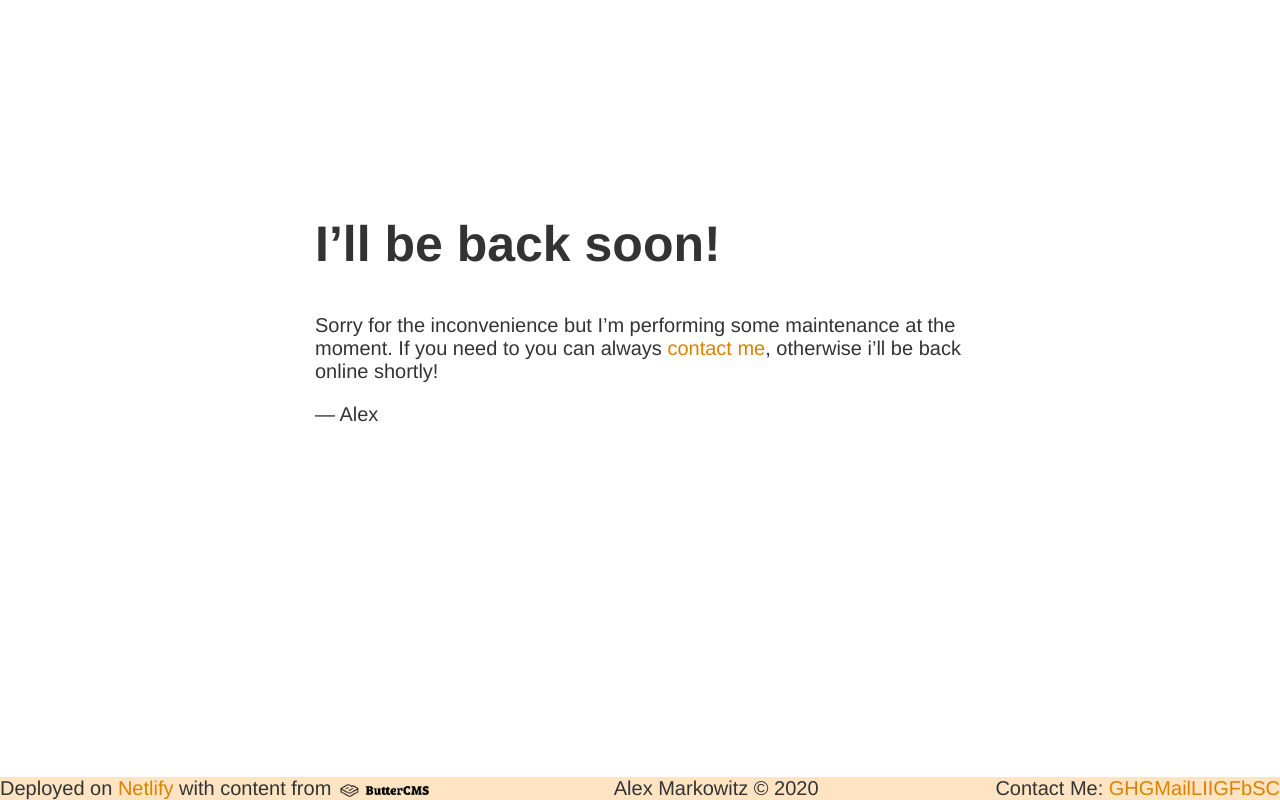
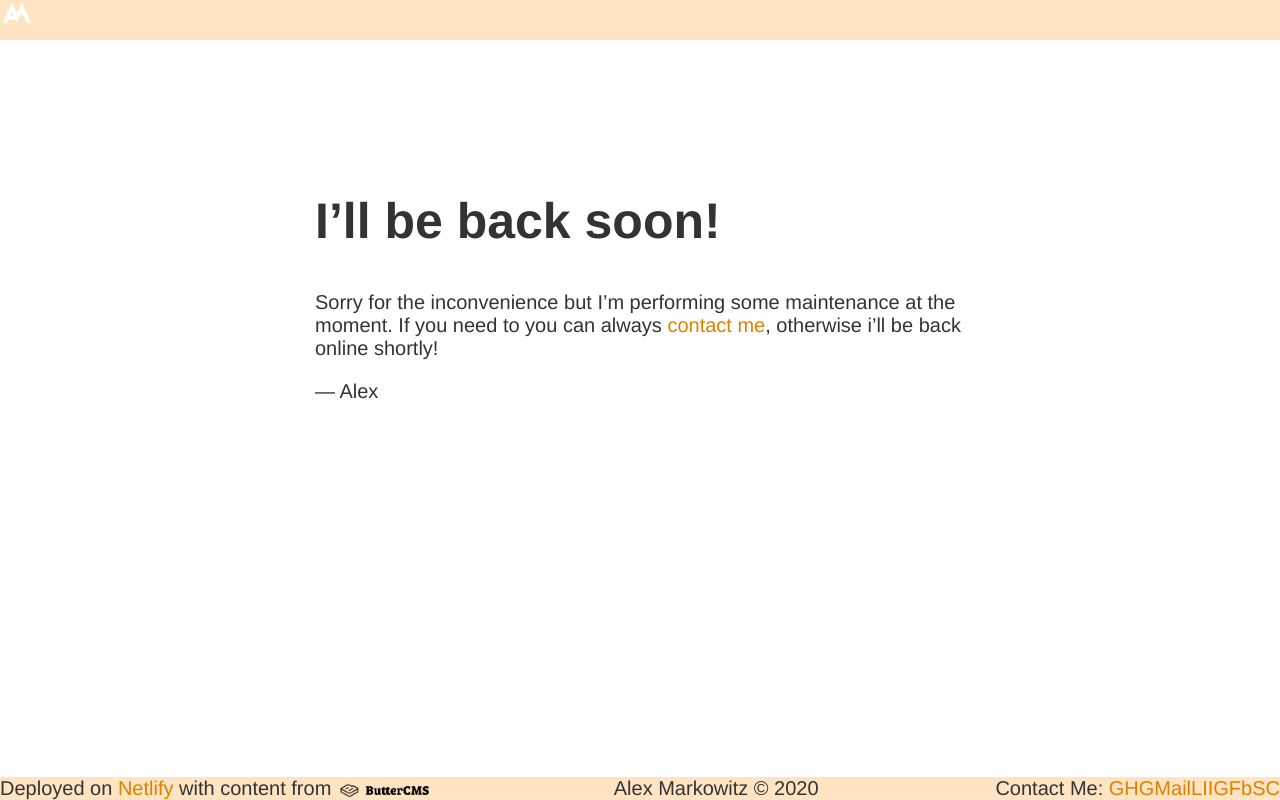
Before and after one commit to admarko/admarko.co, a React (Create React App) app: page / in a window 1280 px wide. Built offline with nearby package versions, Linux system fonts and the light colour scheme; what buttercms would draw is missing.

Commit message:
starting to add typescript and eslint

```diff
--- /dev/null
+++ b/sider.yml
@@ -0,0 +1,4 @@
+linter:
+  eslint:
+    dir: "src/"
+    ext: ".js,.jsx, .ts, .tsx"
--- a/src/components/Header.jsx
+++ b/src/components/Header.jsx
@@ -2,6 +2,7 @@ import React from "react";
 import { Link } from "react-router-dom";
 
 import logo from "../images/AM_White.png";
+import "./__styles__/Header.css";
 
 export default function Header() {
   return (
--- /dev/null
+++ b/src/components/__styles__/Header.css
@@ -0,0 +1,14 @@
+header {
+  position: fixed;
+  left: 0;
+  top: 0;
+  height: 40px;
+  width: 100%;
+  background-color: bisque;
+  display: flex;
+  justify-content: space-between;
+}
+
+img {
+  height: 40px;
+}
```
Also changed, not shown: package.json (+16 -1 lines), tsconfig.json (added, +67 -0 lines), .eslintrc.js (added), 2 other files (tests, documents, lock files or other folders).
